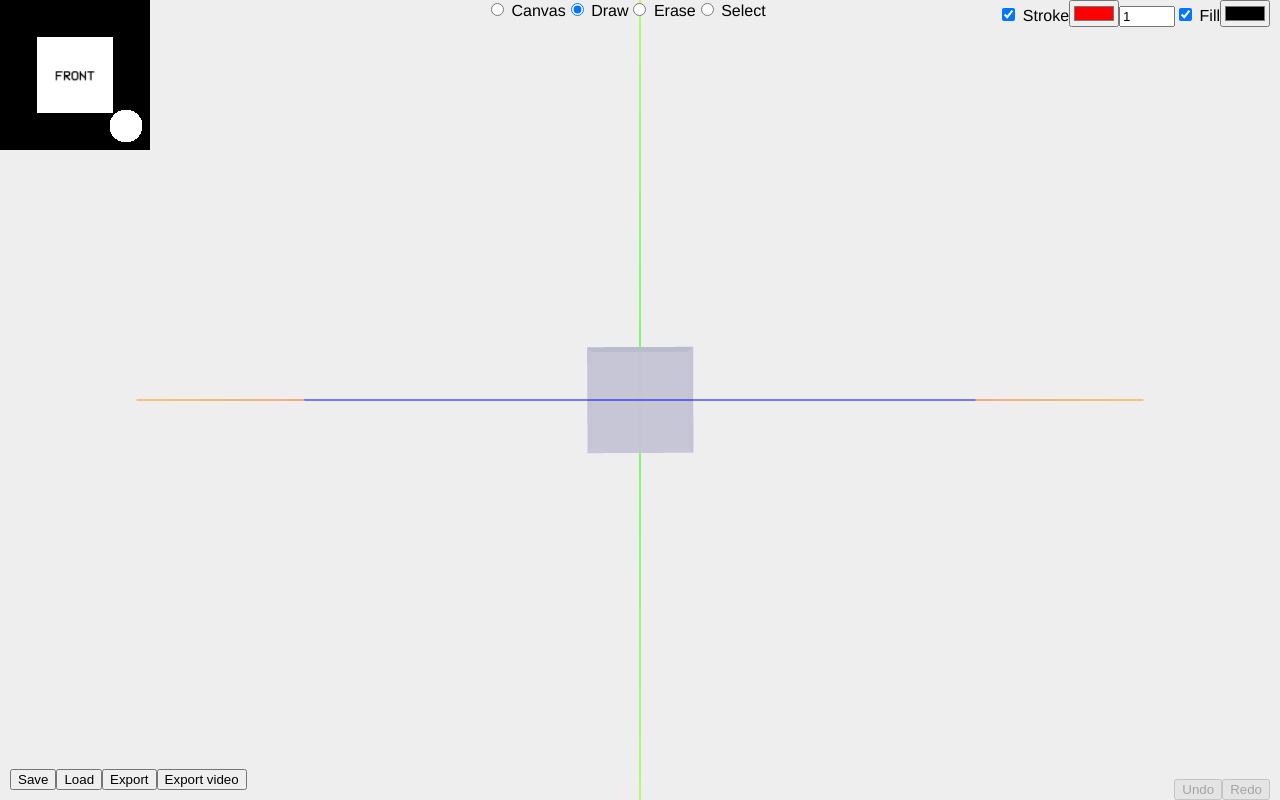
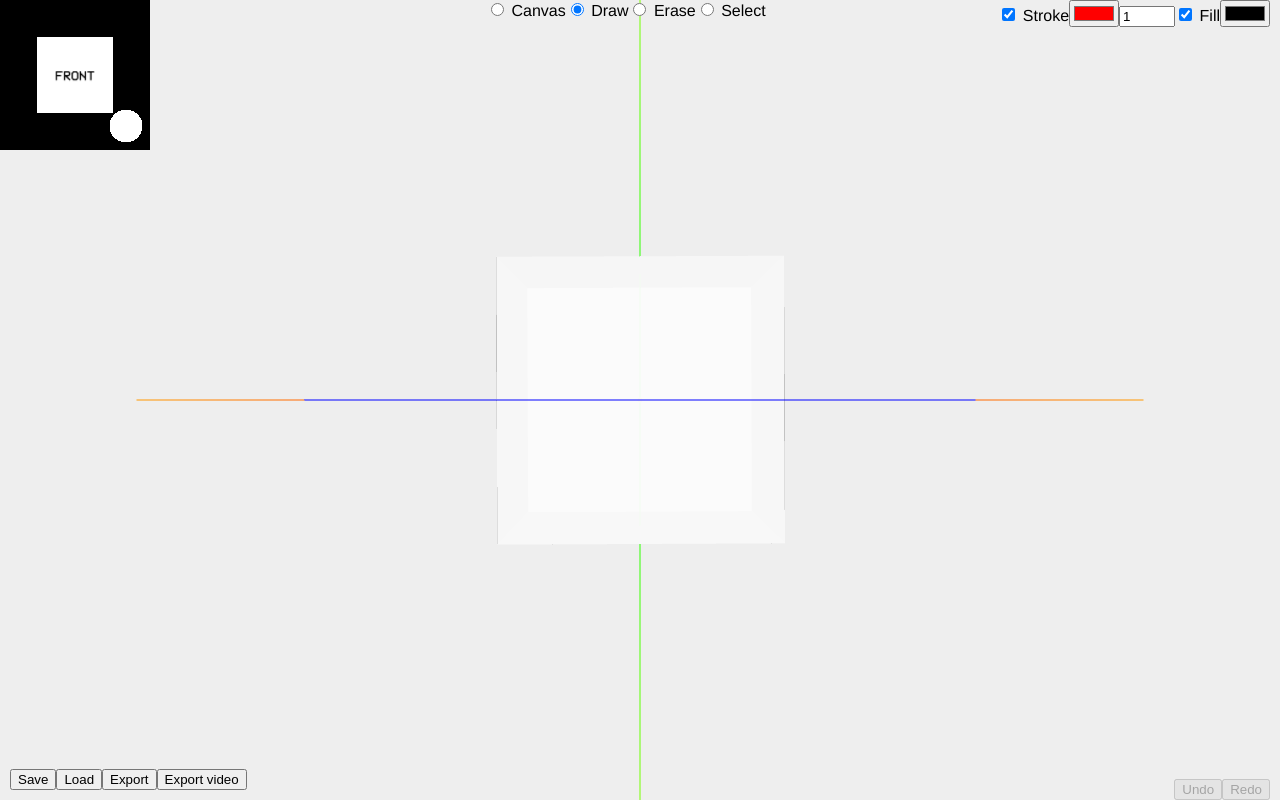
Before and after one commit to barese17/Penzil, a Vue app: page / in a window 1280 px wide. Built offline with nearby package versions, Linux system fonts and the light colour scheme; no server answers; what undo-manager would draw is missing.

Commit message:
Added cylinder, updated head

```diff
--- a/src/App.vue
+++ b/src/App.vue
@@ -251,7 +251,8 @@ export default {
       var targetSphere = new THREE.Mesh(geometry, material);
       scene.add(targetSphere);
 
-      const light = new THREE.HemisphereLight(0xffffff, 0x080820, 1.5);
+      const light = new THREE.HemisphereLight(0xffffff, 0x222222, 1); //0x080820
+      light.position.set(0, 1, 5);
       scene.add(light);
 
       this.$.refs.modalSettings.setUpModel();
--- a/src/components/ModelSettings.vue
+++ b/src/components/ModelSettings.vue
@@ -4,6 +4,7 @@
     <select name="models" v-model="model">
       <option value="plane">Plane</option>
       <option value="cube">Cube</option>
+      <option value="cylinder">Cylinder</option>
       <option value="head">Head</option>
     </select>
     <br />
@@ -71,7 +72,7 @@ export default {
       if (helper) {
         scene.remove(helper);
       }
-      const geometry = new THREE.BoxGeometry(1, 1, 1);
+      const geometry = new THREE.BoxGeometry(2.5, 2.5, 2.5);
       const material = this.material;
       const cube = new THREE.Mesh(geometry, material);
       model = cube;
@@ -117,6 +118,32 @@ export default {
       helper.geometry.computeBoundingBox();
       helper.visible = false;
       helper.update();
+      renderer.render(scene, camera);
+    },
+    setUpCylinder() {
+      if (helper) {
+        scene.remove(helper);
+      }
+      const geometry = new THREE.CylinderGeometry(0.5, 0.5, 2.5, 32);
+      const material = this.material;
+      const cylinder = new THREE.Mesh(geometry, material);
+      model = cylinder;
+      scene.add(cylinder);
+      model.position.set(position.x, position.y, position.z);
+      model.quaternion.set(
+        quaternion.x,
+        quaternion.y,
+        quaternion.z,
+        quaternion.w
+      );
+      model.scale.set(scale.x, scale.y, scale.z);
+      scene.add(controls);
+      helper = new THREE.BoxHelper(model, colors.selectedColor);
+      scene.add(helper);
+      helper.geometry.computeBoundingBox();
+      helper.visible = false;
+      helper.update();
+      this.transformToolbarDisplay(true);
       renderer.render(scene, camera);
     },
     setUpHead() {
@@ -305,6 +332,11 @@ export default {
           this.setUpCube();
           this.attachControls();
           break;
+        case "cylinder":
+          scene.remove(model);
+          this.setUpCylinder();
+          this.attachControls();
+          break;
         case "head":
           scene.remove(model);
           this.setUpHead();
--- a/src/components/draw.js
+++ b/src/components/draw.js
@@ -41,7 +41,7 @@ let draw = {
             this.mesh.raycast = MeshLineRaycast;
             this.mesh.layers.set(1);
             this.bufferPoints = new Array();
-            this.size = 8;
+            this.size = 16;
 
             this.mesh.userData.vertices = new Array();
             this.mesh.userData.stroke = { show_stroke: stroke.show_stroke, color: stroke.color, lineWidth: stroke.lineWidth };
@@ -58,9 +58,9 @@ let draw = {
                 color: this.fill.color,
                 side: THREE.DoubleSide,
                 wireframe: false,
-                polygonOffset: this.stroke ? true : false,
-                polygonOffsetFactor: 10,
-                polygonOffsetUnits: 4,
+                polygonOffset: this.stroke.show_stroke ? true : false,
+                polygonOffsetFactor: this.stroke.lineWidth * 1000,
+                polygonOffsetUnits: -1,
                 transparent: this.fill.show_fill ? true : false,
                 opacity: this.fill.show_fill ? 0.05 : 0,
             });
@@ -205,7 +205,7 @@ let draw = {
                 var intersectedObject = raycaster.intersectObjects([model])[0];
                 var nt = intersectedObject.point;
                 var normal = intersectedObject.face.normal;
-                let offset = 40;
+                let offset = 30;
                 normal.x = normal.x / offset;
                 normal.y = normal.y / offset;
                 normal.z = normal.z / offset;
```
Also changed, not shown: 1 other file (tests, documents, lock files or other folders).
